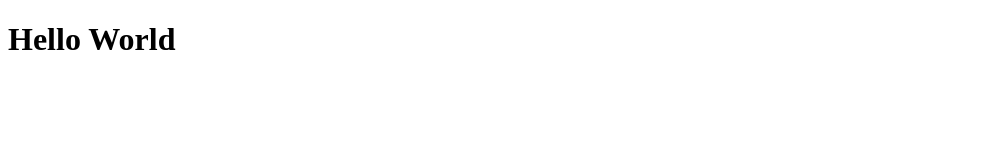
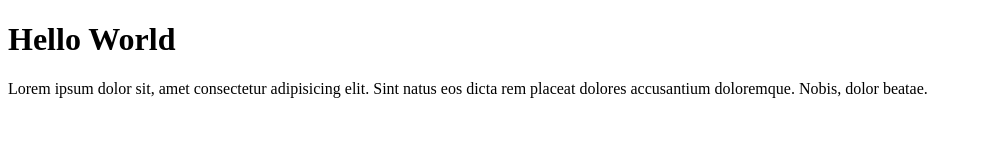
Before and after one commit to 00tatheer00/batch-6-Sec-B-Test, a plain HTML site: page index.html in a window 1280 px wide. Shown: the whole page, without its empty margins (0-982 px from the left). Drawn offline with Linux system fonts and the light colour scheme.

Commit message:
p b add kia hai

```diff
--- a/index.html
+++ b/index.html
@@ -1,13 +1,19 @@
 <!DOCTYPE html>
 <html lang="en">
+
 <head>
     <meta charset="UTF-8">
     <meta name="viewport" content="width=device-width, initial-scale=1.0">
     <title>Document</title>
 </head>
+
 <body>
 
     <h1>Hello World</h1>
+    <p>Lorem ipsum dolor sit, amet consectetur adipisicing elit. Sint natus eos dicta rem placeat dolores accusantium
+        doloremque. Nobis, dolor beatae.</p>
+
 
 </body>
+
 </html>
```
